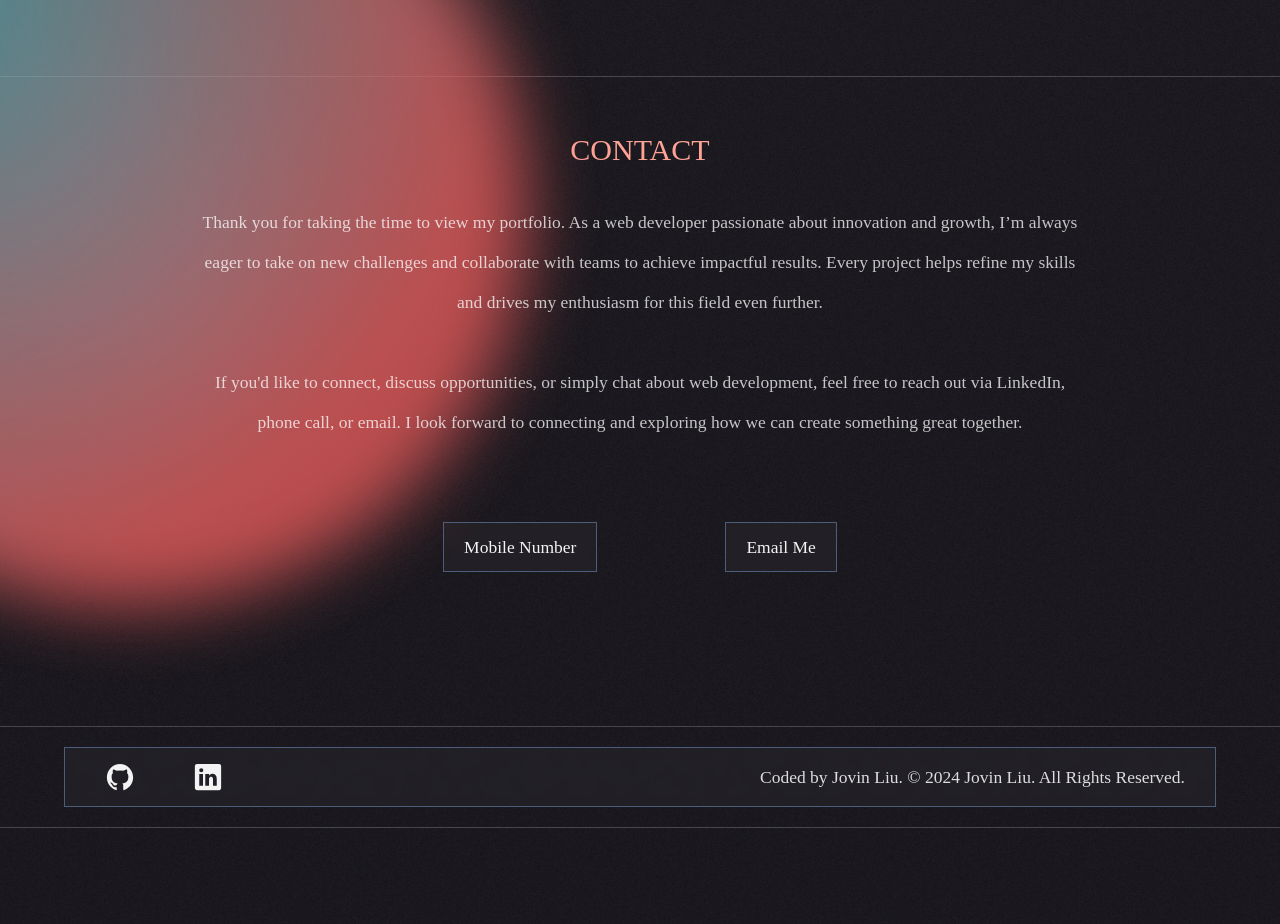
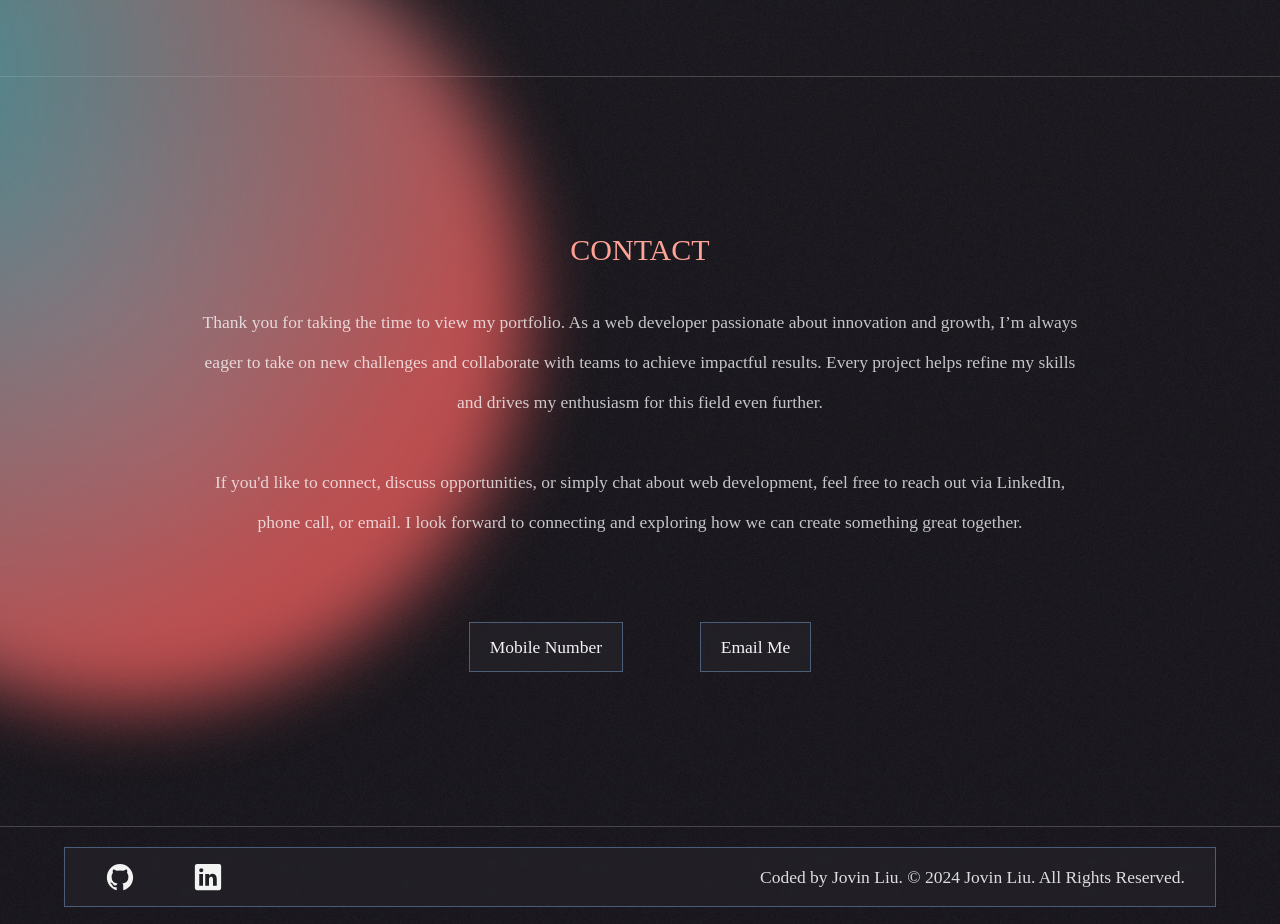
Before and after one commit to JovinLiu/Personal-Profile, a React (Vite) app: page / in a window 1280 px wide. Shown: the part 6140-7064 px from the top of the page. Built offline with nearby package versions, Linux system fonts and the light colour scheme; a web font is replaced by a local one.

Commit message:
20240926

```diff
--- a/src/Components/Contact.jsx
+++ b/src/Components/Contact.jsx
@@ -33,7 +33,7 @@ function Contact() {
         event="none"
         position="absolute"
       />
-      <Column align="center" gap="3rem" height="50rem" margintop="5rem" ref={ref}>
+      <Column align="center" gap="3rem" height="50rem" margintop="15rem" ref={ref}>
         <Span>Contact</Span>
         <P width="70vw" align="center" fontsize="1.75rem" lineheight="4rem">
           {`Thank you for taking the time to view my portfolio. As a web developer passionate about innovation and growth, I’m always eager to take on new challenges and collaborate with teams to achieve impactful results. Every project helps refine my skills and drives my enthusiasm for this field even further.`}
@@ -41,7 +41,7 @@ function Contact() {
           <br />
           {`If you'd like to connect, discuss opportunities, or simply chat about web development, feel free to reach out via LinkedIn, phone call, or email. I look forward to connecting and exploring how we can create something great together.`}
         </P>
-        <Row margintop="5rem" gap="10vw">
+        <Row margintop="5rem" gap="6vw">
           <Button padding="0 2rem 0 2rem" onClick={handleClickPhoneNumber}>
             {show ? "0413 685 018" : "Mobile Number"}
           </Button>
```
